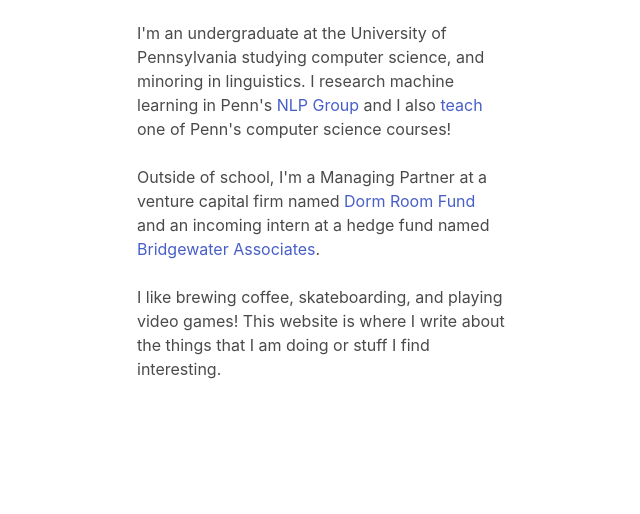
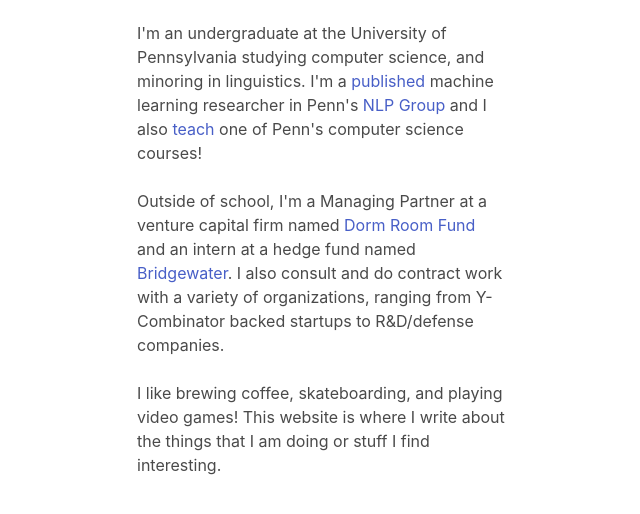
Before and after one commit to kirubarajan/blog, a Gatsby site: page / in a window 1280 px wide. Shown: the part 260-774 px from the top of the page, without its empty margins (319-959 px from the left). Built offline with nearby package versions, Linux system fonts and the light colour scheme; Gatsby itself is replaced by a stand-in of ours.

Commit message:
Update text

```diff
--- a/src/pages/index.js
+++ b/src/pages/index.js
@@ -21,10 +21,11 @@
 	          <h1 className="title"> Hi! I'm Arun. 🙌 </h1>
 	          <p>
 	            I'm an undergraduate at the University of Pennsylvania studying computer science, and minoring in linguistics.
-              I research machine learning in Penn's <a href="https://penn-nlp.github.io/">NLP Group</a> and I also <a href="https://cis192.github.io/">teach</a> one of Penn's computer science courses!
+              I'm a <a href="/research">published</a> machine learning researcher in Penn's <a href="https://penn-nlp.github.io/">NLP Group</a> and I also <a href="https://cis192.github.io/">teach</a> one of Penn's computer science courses!
 
               <br /> <br />
-              Outside of school, I'm a Managing Partner at a venture capital firm named <a href="https://dormroomfund.com">Dorm Room Fund</a> and an incoming intern at a hedge fund named <a href="https://bridgewater.com"> Bridgewater Associates</a>.
+              Outside of school, I'm a Managing Partner at a venture capital firm named <a href="https://dormroomfund.com">Dorm Room Fund</a> and an intern at a hedge fund named <a href="https://bridgewater.com"> Bridgewater</a>.
+			   I also consult and do contract work with a variety of organizations, ranging from Y-Combinator backed startups to R&D/defense companies.
 
               <br /> <br />
               I like brewing coffee, skateboarding, and playing video games!
```
